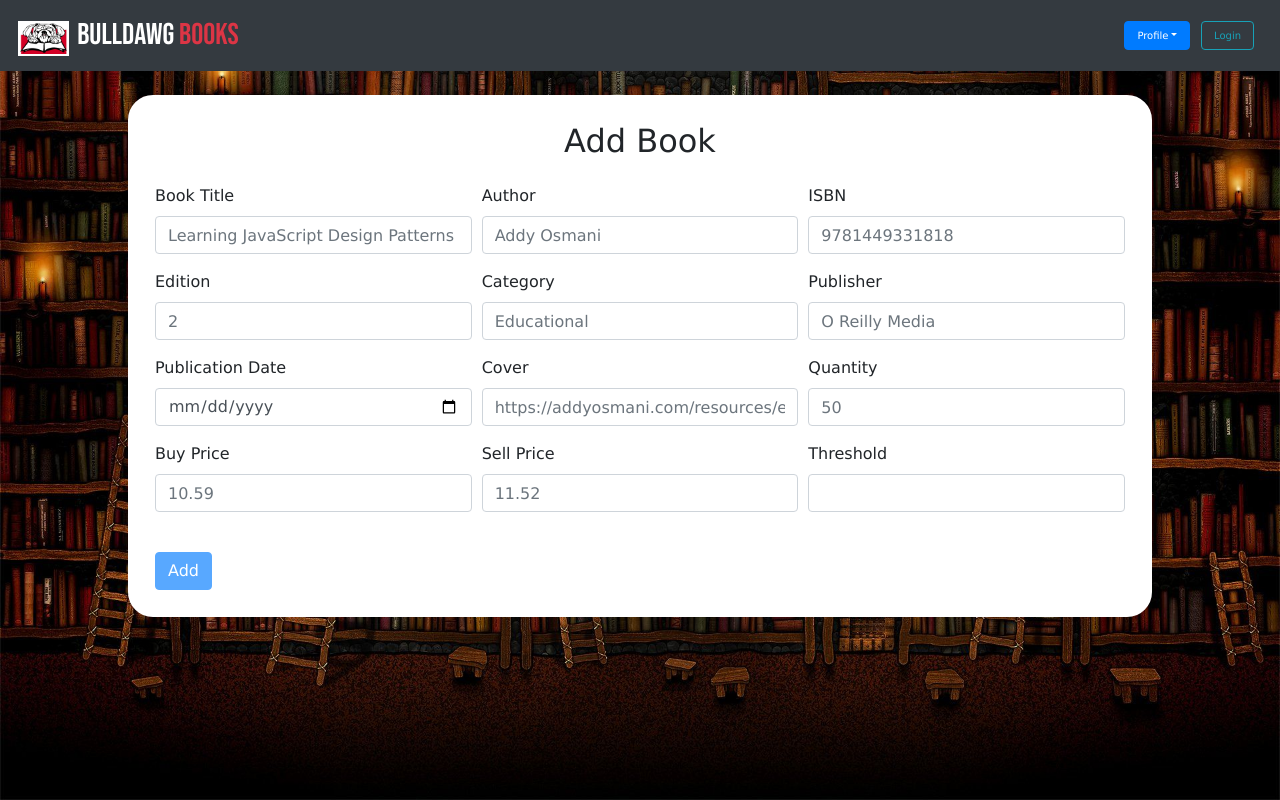
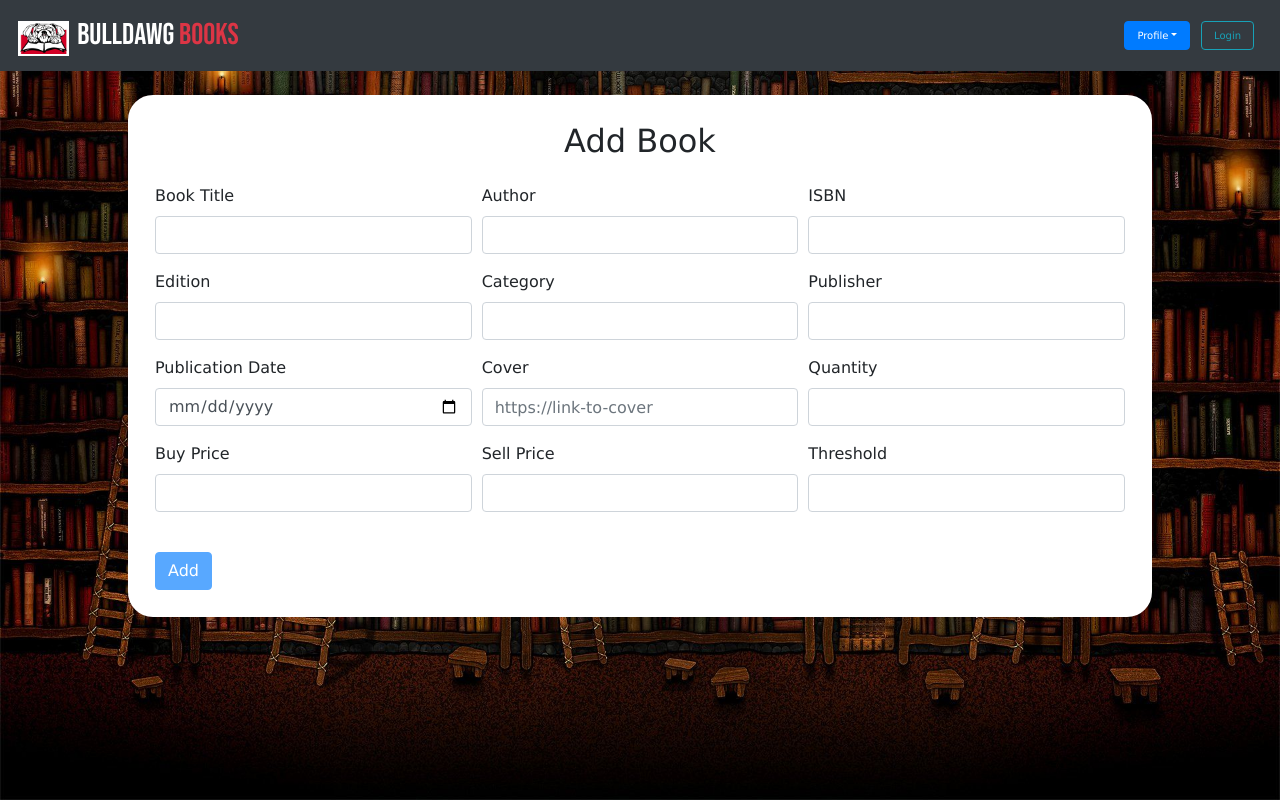
Before and after one commit to hunterwilkins2/bulldog-books, a React (Create React App) app: page /admin/AddBook in a window 1280 px wide. Built offline with nearby package versions, Linux system fonts and the light colour scheme.

Commit message:
Added validation for threshold

```diff
--- a/src/components/admin/AddBook.js
+++ b/src/components/admin/AddBook.js
@@ -42,8 +42,8 @@
             .max(100, 'Category must be betwen 1 and 100 characters')
             .required('Required'),
         cover: yup.string()
-            .min(1, 'Category must be betwen 1 and 200 characters')
-            .max(200, 'Category must be betwen 1 and 200 characters')
+            .min(1, 'Cover must be betwen 1 and 200 characters')
+            .max(200, 'Cover must be betwen 1 and 200 characters')
             .required('Required'),
         isbn: yup.string()
             .min(10, 'ISBN must be betwen 10 and 13 characters')
@@ -51,19 +51,22 @@
             .matches('^[0-9]*$', 'Can only contain numbers')
             .required('Required'),
         quantity: yup.string()
-            .min(1, 'ISBN must be betwen 1 and 6 characters')
-            .max(6, 'ISBN must be betwen 1 and 6 characters')
+            .min(1, 'Quantity must be betwen 1 and 6 digits')
+            .max(6, 'Quantity must be betwen 1 and 6 digits')
+            .matches('^[0-9]*$', 'Can only contain numbers')
+            .required('Required'),
+        threshold: yup.string()
+            .min(1, 'ISBN must be betwen 1 and 6 digits')
+            .max(6, 'ISBN must be betwen 1 and 6 digits')
             .matches('^[0-9]*$', 'Can only contain numbers')
             .required('Required'),
         buyPrice: yup.string()
-            .min(1, 'ISBN must be betwen 1 and 10 characters')
-            .max(10, 'ISBN must be betwen 1 and 10 characters')
-            // .matches('^(\d{1,5}|\d{0,5}\.\d{1,2})$', 'Can only contain numbers with 2 decimal places')
+            .min(1, 'buyPrice must be betwen 1 and 10 digits')
+            .max(10, 'buyPrice must be betwen 1 and 10 digits')
             .required('Required'),
         sellPrice: yup.string()
-            .min(1, 'ISBN must be betwen 1 and 10 characters')
-            .max(10, 'ISBN must be betwen 1 and 10 characters')
-            // .matches('^(\d{1,5}|\d{0,5}\.\d{1,2})$', 'Can only contain numbers with 2 decimal places')
+            .min(1, 'sellPrice must be betwen 1 and 10 digits')
+            .max(10, 'sellPrice must be betwen 1 and 10 digits')
             .required('Required'),
         publicationDate: yup.date()
             .max(currentDate, 'Cannot choose a future date')
@@ -90,6 +93,7 @@
                     sellPrice: '',
                     publicationDate: '',
                     publisher: '',
+                    threshold: ''
                 }}
                 onSubmit={ async (data) => {
                     let addBookData = {
@@ -142,7 +146,6 @@
                     values,
                     touched,
                     errors,
-                    // setSubmitting,
                     dirty,
                     isValid,
                 }) => (
@@ -155,7 +158,6 @@
                                     <Form.Label> Book Title </Form.Label>
                                     <Form.Control
                                         name="title"
-                                        placeholder="Learning JavaScript Design Patterns"
                                         value={values.title}
                                         onChange={handleChange}
                                         onBlur={handleBlur}
@@ -168,7 +170,6 @@
                                     <Form.Label> Author </Form.Label>
                                     <Form.Control
                                         name="author"
-                                        placeholder="Addy Osmani"
                                         value={values.author}
                                         onChange={handleChange}
                                         onBlur={handleBlur}
@@ -181,7 +182,6 @@
                                     <Form.Label> ISBN  </Form.Label>
                                     <Form.Control
                                         name="isbn"
-                                        placeholder="9781449331818"
                                         value={values.isbn}
                                         onChange={handleChange}
                                         onBlur={handleBlur}
@@ -196,7 +196,6 @@
                                     <Form.Label> Edition </Form.Label>
                                     <Form.Control
                                         name="edition"
-                                        placeholder="2"
                                         value={values.edition}
                                         onChange={handleChange}
                                         onBlur={handleBlur}
@@ -209,7 +208,6 @@
                                     <Form.Label> Category</Form.Label>
                                     <Form.Control
                                         name="category"
-                                        placeholder="Educational"
                                         value={values.category}
                                         onChange={handleChange}
                                         onBlur={handleBlur}
@@ -222,7 +220,6 @@
                                     <Form.Label> Publisher </Form.Label>
                                     <Form.Control
                                         name="publisher"
-                                        placeholder="O Reilly Media"
                                         value={values.publisher}
                                         onChange={handleChange}
                                         onBlur={handleBlur}
@@ -250,7 +247,7 @@
                                     <Form.Label> Cover </Form.Label>
                                     <Form.Control
                                         name="cover"
-                                        placeholder="https://addyosmani.com/resources/essentialjsdesignpatterns/cover/cover..."
+                                        placeholder="https://link-to-cover"
                                         value={values.cover}
                                         onChange={handleChange}
                                         onBlur={handleBlur}
@@ -263,7 +260,6 @@
                                     <Form.Label> Quantity </Form.Label>
                                     <Form.Control
                                         name="quantity"
-                                        placeholder="50"
                                         value={values.quantity}
                                         onChange={handleChange}
                                         onBlur={handleBlur}
@@ -278,7 +274,6 @@
                                     <Form.Label> Buy Price </Form.Label>
                                     <Form.Control
                                         name="buyPrice"
-                                        placeholder="10.59"
                                         value={values.buyPrice}
                                         onChange={handleChange}
                                         onBlur={handleBlur}
@@ -291,7 +286,6 @@
                                     <Form.Label> Sell Price </Form.Label>
                                     <Form.Control
                                         name="sellPrice"
-                                        placeholder="11.52"
                                         value={values.sellPrice}
                                         onChange={handleChange}
                                         onBlur={handleBlur}
@@ -303,8 +297,15 @@
                                 <Form.Group as={Col}>
                                     <Form.Label> Threshold </Form.Label>
                                     <Form.Control
+                                        name="threshold"
+                                        value={values.threshold}
+                                        onChange={handleChange}
+                                        onBlur={handleBlur}
+                                        isValid={touched.threshold && !errors.threshold}
+                                        isInvalid={touched.threshold && errors.threshold}
                                     />
                                 </Form.Group>
+                                <ErrorMessage name="threshold" />
                             </Form.Row>
                             <div id = "addbut-adbks">
                                 <Button
```
